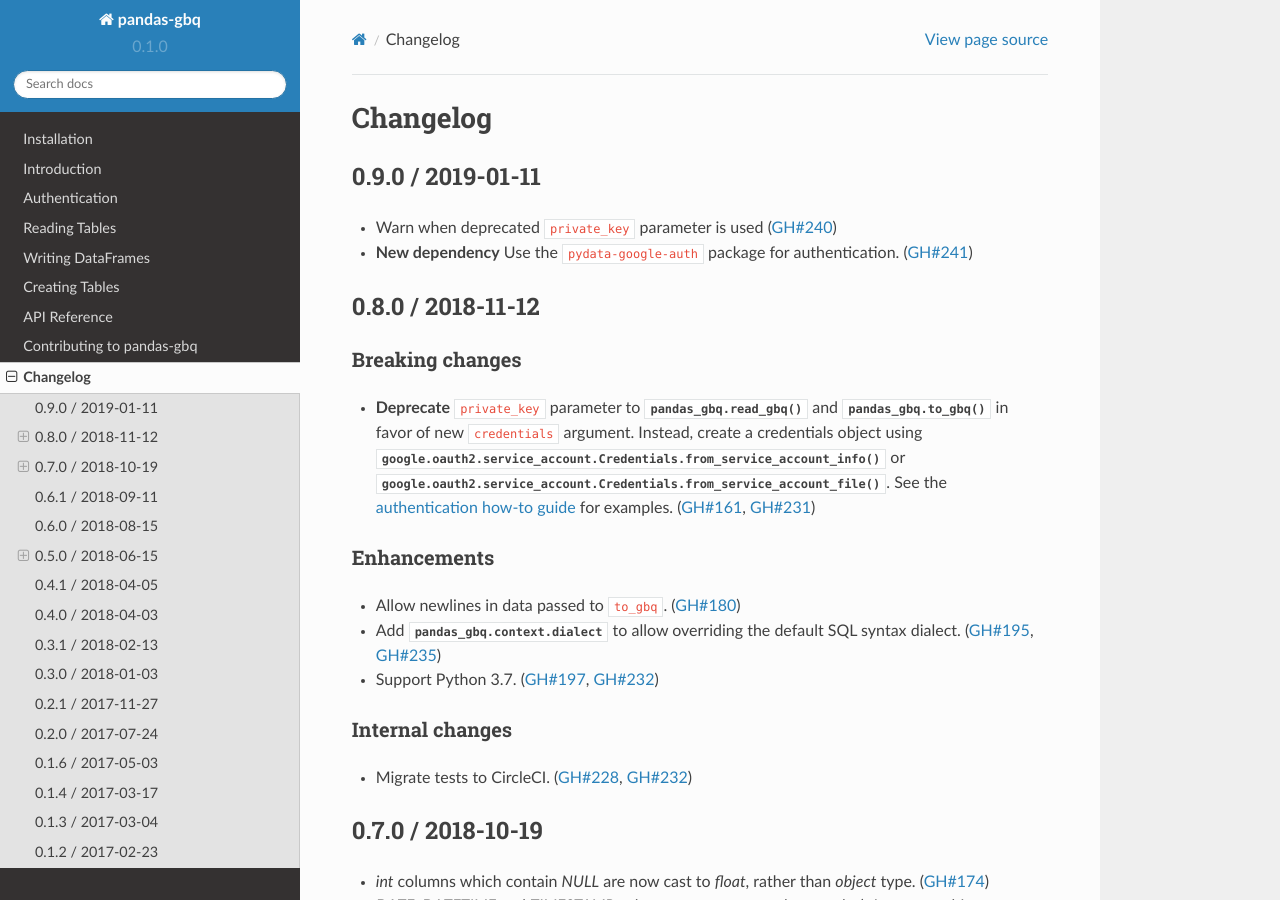
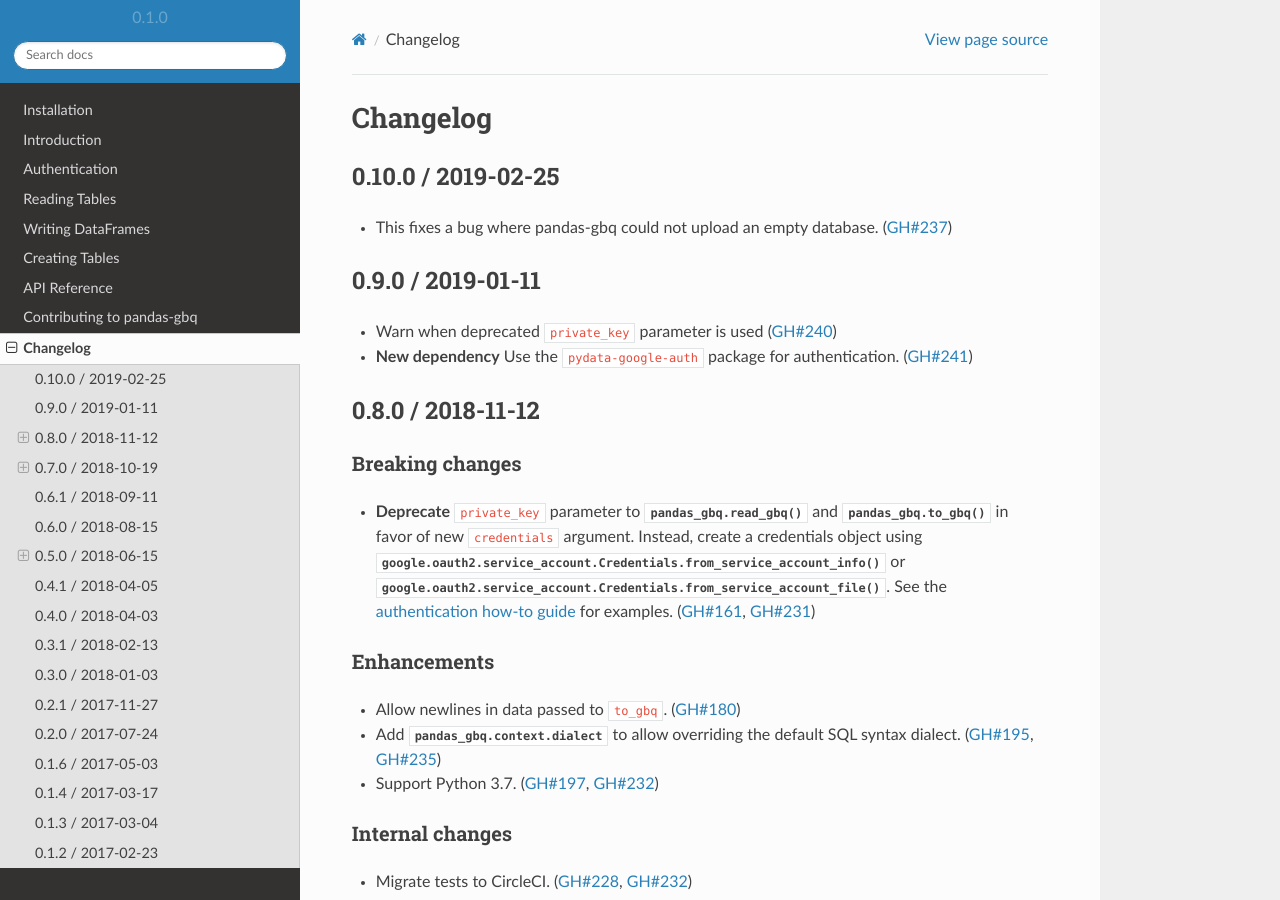
Before and after one commit to googleapis/python-bigquery-pandas, a Sphinx documentation site: the page built from docs/source/changelog.rst, in a window 1280 px wide and 900 px high. Built offline with Sphinx 7.4.7 and the Read the Docs theme 2.0.0, drawn with Linux system fonts in a browser that asks for light colours.

Commit message:
add 0.10.0 release note

```diff
--- a/docs/source/changelog.rst
+++ b/docs/source/changelog.rst
@@ -1,5 +1,12 @@
 Changelog
 =========
+
+.. _changelog-0.10.0:
+
+0.10.0 / 2019-02-25
+------------------
+
+- This fixes a bug where pandas-gbq could not upload an empty database. (:issue:`237`)
 
 .. _changelog-0.9.0:
 
```
